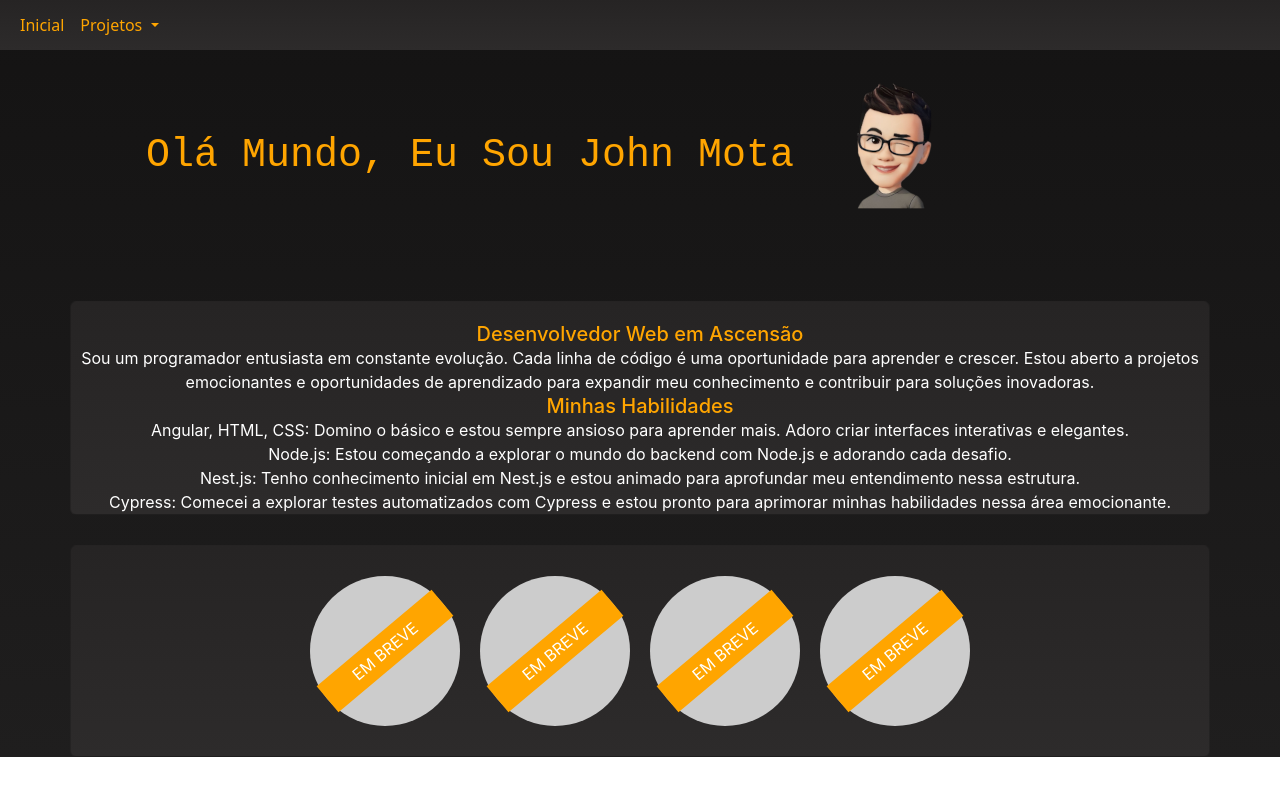
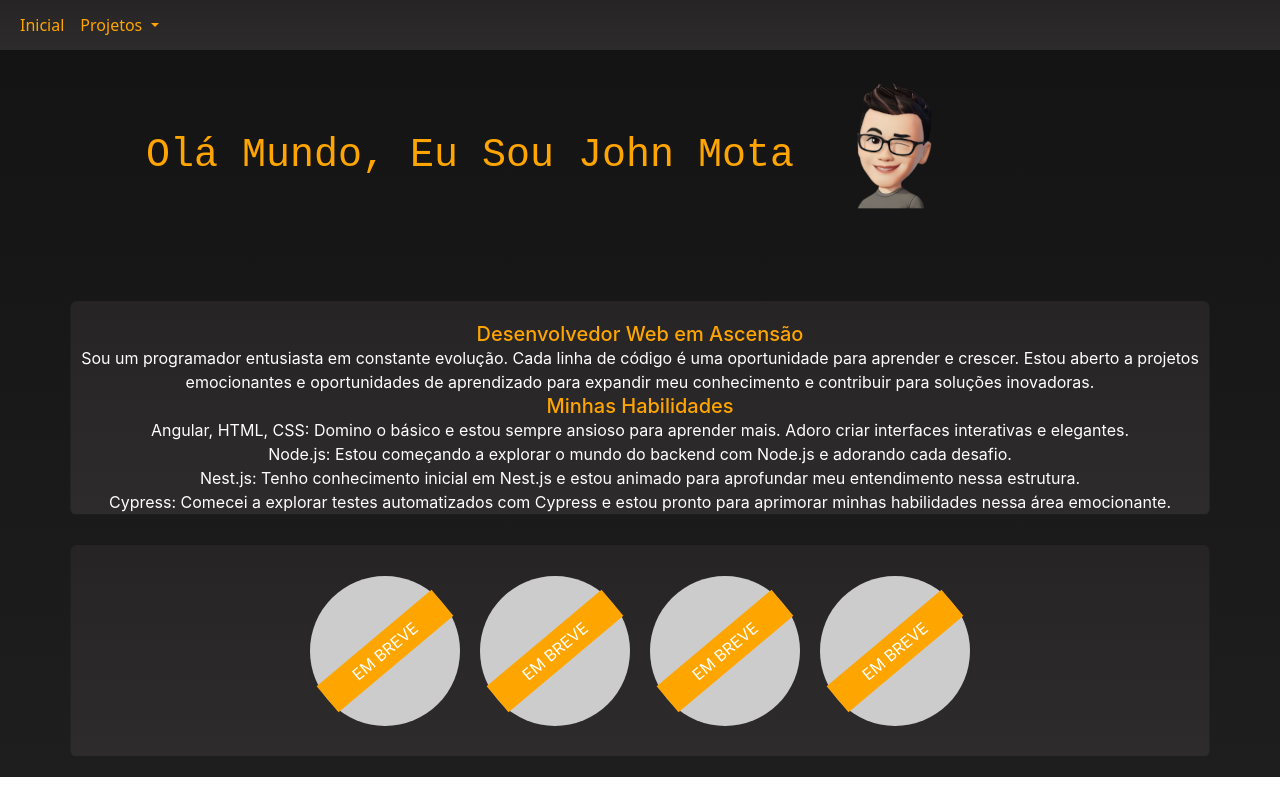
Before and after one commit to John-Mota/portifolioJohnMota, an Angular app: page /home in a window 1280 px wide. Built offline with nearby package versions, Linux system fonts and the light colour scheme.

Commit message:
padding body

```diff
--- a/src/app/home-page/home-page.component.css
+++ b/src/app/home-page/home-page.component.css
@@ -6,7 +6,7 @@
 
 body {
   background: var(--theme-bg);
-  padding-top: 20px;
+  padding: 20px 0;
 }
 
 body * {
```
